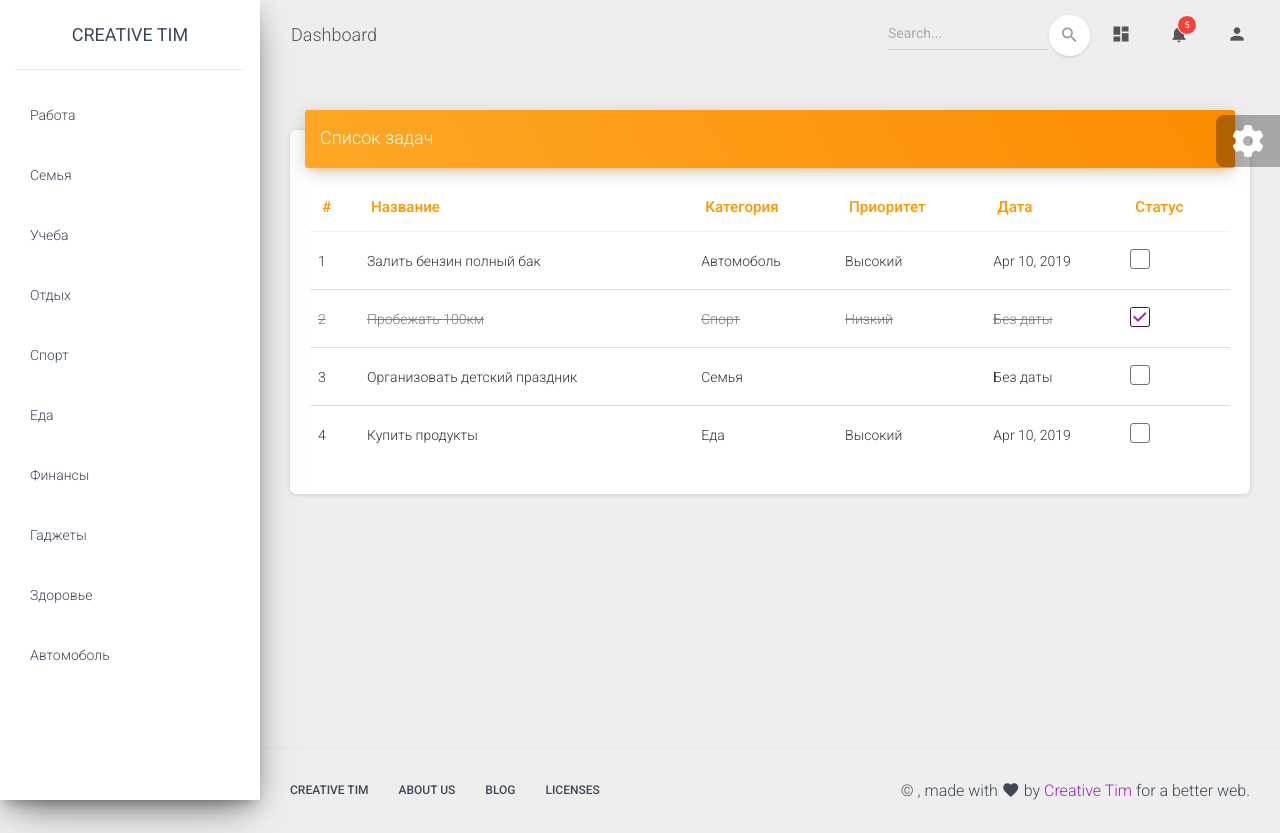
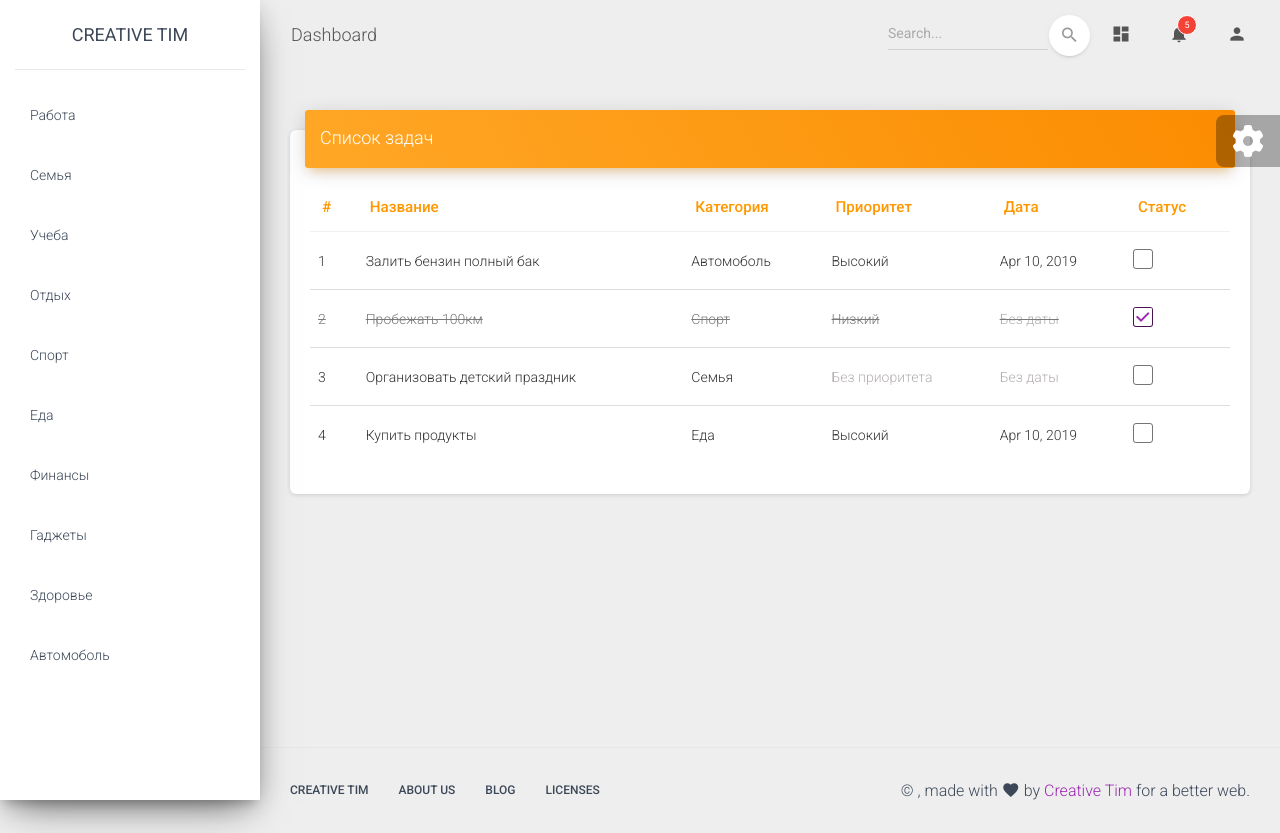
Before and after one commit to Rustic5i/angular-poject, an Angular app: page / in a window 1280 px wide. Built offline with nearby package versions, Linux system fonts and the light colour scheme.

Commit message:
добавил стиль, в задаче в местах отсусвии указанных данных писалось серым 'Без приоритета'

```diff
--- a/src/app/views/task/task.component.css
+++ b/src/app/views/task/task.component.css
@@ -2,3 +2,6 @@
   text-decoration: line-through;
   color: #797979;
 }
+.empty-value{
+  color: #b4afaf;
+}
--- a/src/app/views/task/task.component.html
+++ b/src/app/views/task/task.component.html
@@ -16,9 +16,9 @@
       <tr *ngFor="let task of tasks; let index = index" [class.completed]="task.completed">
         <td>{{index + 1}}</td>
         <td>{{task.title}}</td>
-        <td>{{task.category ? task.category.title : ""}}</td>
-        <td>{{task.priority ? task.priority.title : ""}}</td>
-        <td>{{task.date ? (task.date | date : "mediumDate") : "Без даты"}}</td>
+        <td [class.empty-value]="!task.category">{{task.category ? task.category.title : "Без категории"}}</td>
+        <td [class.empty-value]="!task.priority">{{task.priority ? task.priority.title : "Без приоритета"}}</td>
+        <td [class.empty-value]="!task.date">{{task.date ? (task.date | date : "mediumDate") : "Без даты"}}</td>
         <td>
           <div class="form-check">
             <label class="form-check-label">
```
